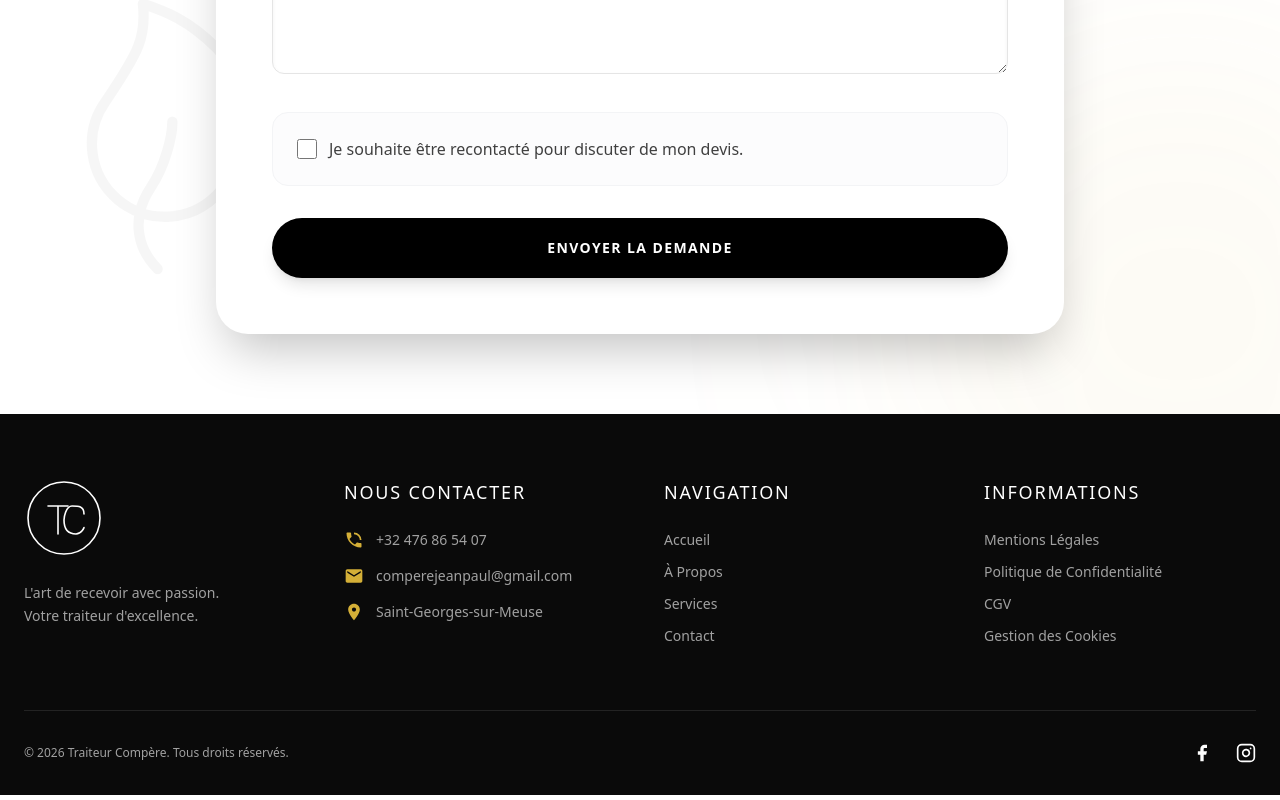
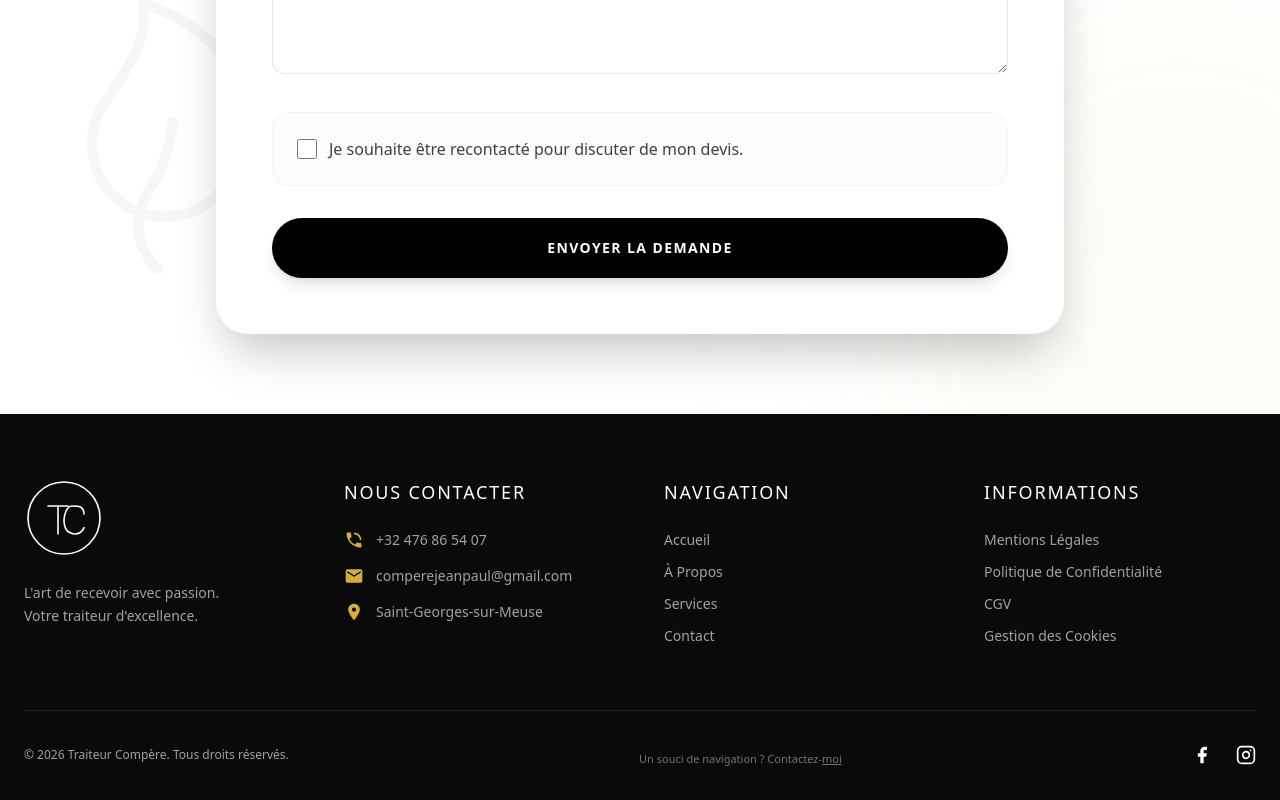
Before and after one commit to FlorianMeganck/traiteur-compere, a Next.js app: page /contact in a window 1280 px wide. Shown: the part 1060-1860 px from the top of the page. Built offline with nearby package versions, Linux system fonts and the light colour scheme; a web font is replaced by a local one.

Commit message:
contactez-moi

```diff
--- a/app/components/Footer.tsx
+++ b/app/components/Footer.tsx
@@ -63,6 +63,9 @@ export default function Footer() {
                 <div className="border-t border-white/10 pt-8 flex flex-col md:flex-row justify-between items-center gap-4">
                     <p className="text-xs font-light">
                         &copy; 2026 Traiteur Compère. Tous droits réservés.
+                    </p>
+                    <p className="text-[11px] text-neutral-500 mt-2">
+                        Un souci de navigation ? Contactez-<a href="mailto:meganckflorian@gmail.com" className="underline hover:text-[#D4AF37] transition-colors duration-300">moi</a>
                     </p>
                     <div className="flex gap-6">
                         <SocialLink
```
